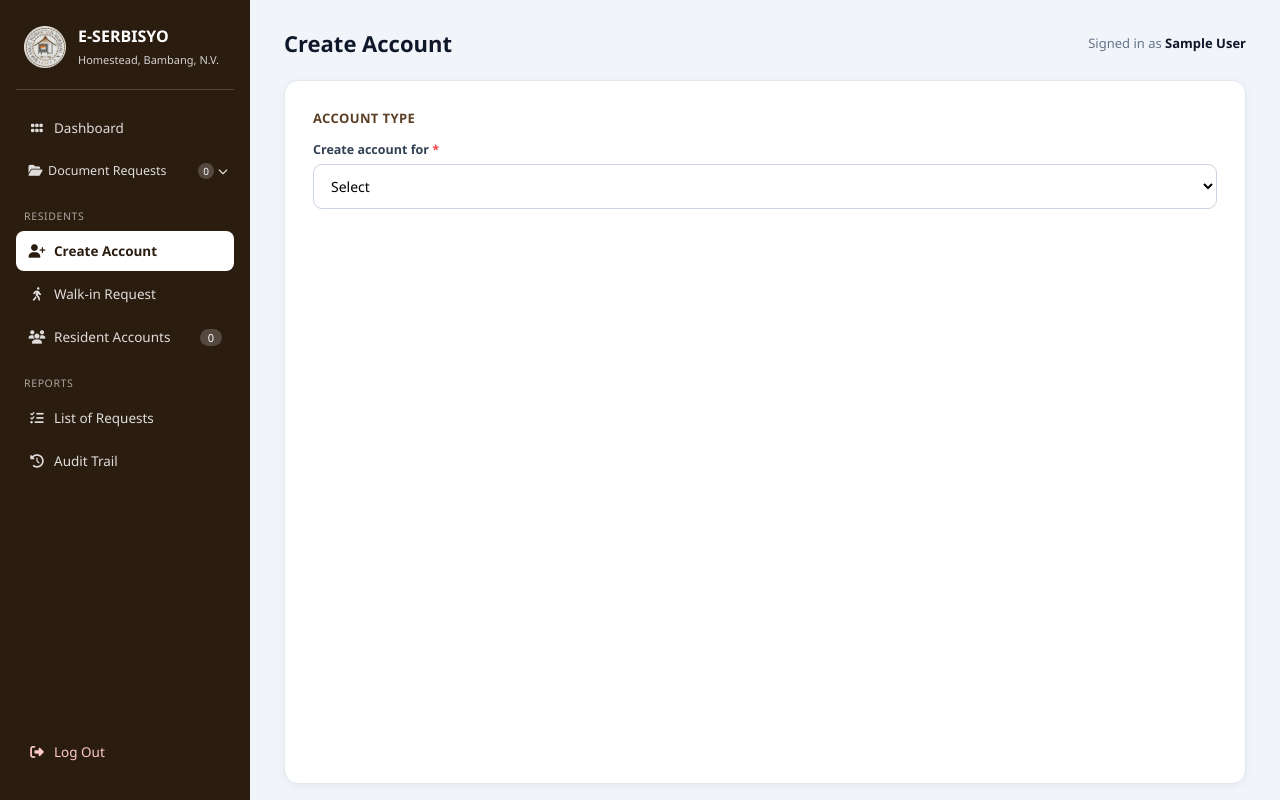
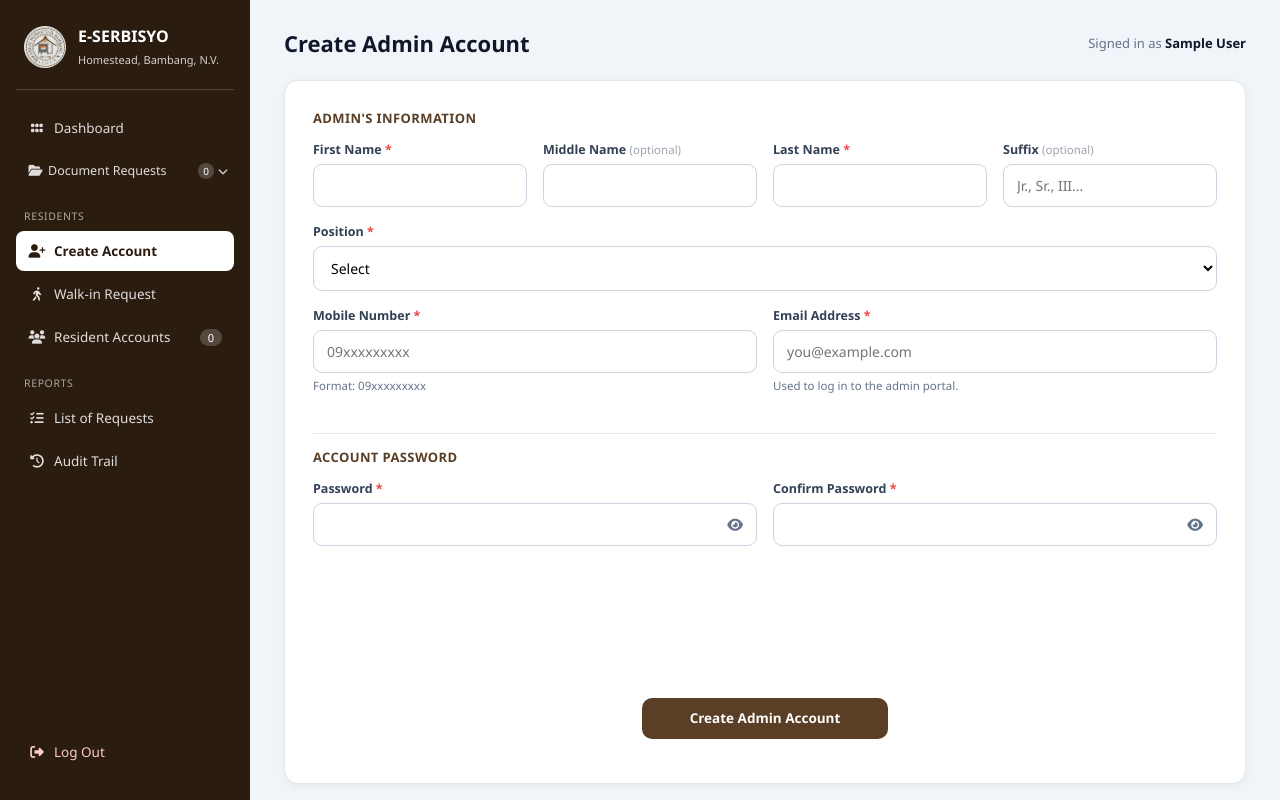
Before and after one commit to jasonabrias1/my_app2, a Laravel app: page /admin/accounts in a window 1280 px wide. Run offline with Laravel 12, Linux system fonts and the light colour scheme; the visitor is signed in with stand-in values (Sample User, id 1); data that the repository does not hold is empty.

Commit message:
edited the creat account

```diff
--- a/public/script/admin_create_account.js
+++ b/public/script/admin_create_account.js
@@ -1,6 +1,5 @@
-function openCreateAccountModal(name, type) {
-    document.getElementById('createdAccountName').textContent = name;
-    document.getElementById('createdAccountTypeLabel').textContent = type === 'admin' ? 'Admin' : 'Resident';
+function openCreateAccountModal(name) {
+    document.getElementById('createdAdminName').textContent = name;
     document.getElementById('createStepSuccess').style.display = 'block';
     document.getElementById('createStepAgain').style.display = 'none';
     document.getElementById('createAccountModal').classList.add('open');
@@ -13,12 +12,12 @@ function showCreateAnotherStep() {
 
 function closeCreateAccountModal() {
     document.getElementById('createAccountModal').classList.remove('open');
-    window.location.href = window.ADMIN_RESIDENTS_URL;
+    window.location.href = window.ADMIN_DONE_URL;
 }
 
 function resetCreateAccountForm() {
     document.getElementById('createAccountModal').classList.remove('open');
-    window.location.href = window.ADMIN_ACCOUNTS_URL;
+    window.location.href = window.ADMIN_CREATE_URL;
 }
 
 function togglePasswordVisibility(inputId, btn) {
@@ -37,36 +36,10 @@ function togglePasswordVisibility(inputId, btn) {
     }
 }
 
-// Show only the fields for the selected account type.
-// Hidden sections are disabled so they are not validated or submitted.
-function applyAccountType() {
-    var type = document.getElementById('accountType').value;
-    var fields = document.getElementById('formFields');
-
-    fields.style.display = type ? 'block' : 'none';
-    document.getElementById('actionInput').value = type === 'admin' ? 'create_admin' : 'create_resident';
-    document.getElementById('infoTitle').textContent =
-        type === 'admin' ? "Admin's Information" : "Resident's Information";
-    document.getElementById('emailHint').textContent =
-        type === 'admin' ? 'Used to log in to the admin portal.' : 'Used to log in to the resident portal.';
-    document.getElementById('submitBtn').textContent =
-        type === 'admin' ? 'Create Admin Account' : 'Create Resident Account';
-
-    document.querySelectorAll('.type-section').forEach(function (section) {
-        var active = section.dataset.type === type;
-        section.classList.toggle('active', active);
-        section.querySelectorAll('input, select, textarea').forEach(function (el) {
-            el.disabled = !active;
-        });
-    });
-}
-
 document.addEventListener('DOMContentLoaded', function () {
-    var select = document.getElementById('accountType');
-    select.addEventListener('change', applyAccountType);
-    applyAccountType();
-
-    document.getElementById('createAccountForm').addEventListener('submit', function (e) {
+    var form = document.querySelector('form');
+    if (form) {
+        form.addEventListener('submit', function (e) {
             var pw = document.getElementById('passwordInput').value;
             var cpw = document.getElementById('confirmPasswordInput').value;
             if (pw !== cpw) {
@@ -74,8 +47,9 @@ document.addEventListener('DOMContentLoaded', function () {
                 alert('Passwords do not match.');
             }
         });
+    }
 
-    if (typeof CREATED_ACCOUNT_NAME !== 'undefined') {
-        openCreateAccountModal(CREATED_ACCOUNT_NAME, CREATED_ACCOUNT_TYPE);
+    if (typeof CREATED_ADMIN_NAME !== 'undefined') {
+        openCreateAccountModal(CREATED_ADMIN_NAME);
     }
 });
--- a/resources/views/admin/create-account.blade.php
+++ b/resources/views/admin/create-account.blade.php
@@ -3,7 +3,7 @@
 <head>
     <meta charset="UTF-8">
     <meta name="viewport" content="width=device-width, initial-scale=1.0">
-    <title>Create Account - E-Serbisyo</title>
+    <title>Create Admin Account - E-Serbisyo</title>
     <link rel="stylesheet" href="https://cdnjs.cloudflare.com/ajax/libs/font-awesome/6.5.1/css/all.min.css">
     <link rel="stylesheet" href="{{ asset('stylesheet/admin_dashboard.css') }}">
     <link rel="stylesheet" href="{{ asset('stylesheet/admin_create_account.css') }}">
@@ -12,8 +12,6 @@
         input[type="password"]::-ms-clear {
             display: none;
         }
-        .type-section { display: none; }
-        .type-section.active { display: block; }
     </style>
 </head>
 <body>
@@ -21,7 +19,7 @@
 
     <div class="main">
         <div class="topbar">
-            <h2>Create Account</h2>
+            <h2>Create Admin Account</h2>
             <div class="who">Signed in as <b>{{ $admin_name }}</b></div>
         </div>
 
@@ -32,24 +30,11 @@
                     <ul>@foreach ($errors->all() as $error)<li>{{ $error }}</li>@endforeach</ul>
                 </div>
             @endif
-            <form method="POST" action="{{ url()->current() }}" id="createAccountForm">
+            <form method="POST" action="{{ url()->current() }}">
                 @csrf
-                <input type="hidden" name="action" id="actionInput" value="create_resident">
+                <input type="hidden" name="action" value="create_admin">
 
-                <div class="form-section-title">Account Type</div>
-                <div class="form-row">
-                    <div class="form-group">
-                        <label>Create account for <span class="req-mark">*</span></label>
-                        <select name="account_type" id="accountType" required>
-                            <option value="" {{ old('account_type') === null ? 'selected' : '' }} disabled>Select</option>
-                            <option value="resident" @selected(old('account_type') === 'resident')>Resident</option>
-                            <option value="admin" @selected(old('account_type') === 'admin')>Admin</option>
-                        </select>
-                    </div>
-                </div>
-
-                <div id="formFields" style="display:none;">
-                    <div class="form-section-title" id="infoTitle">Information</div>
+                <div class="form-section-title">Admin's Information</div>
                 <div class="form-row">
                     <div class="form-group">
                         <label>First Name <span class="req-mark">*</span></label>
@@ -69,8 +54,6 @@
                     </div>
                 </div>
 
-                    {{-- Admin only --}}
-                    <div class="type-section" data-type="admin">
                 <div class="form-row">
                     <div class="form-group">
                         <label>Position <span class="req-mark">*</span></label>
@@ -80,46 +63,6 @@
                                 <option value="{{ $position }}" @selected(old('position') === $position)>{{ $position }}</option>
                             @endforeach
                         </select>
-                            </div>
-                        </div>
-                    </div>
-
-                    {{-- Resident only --}}
-                    <div class="type-section" data-type="resident">
-                        <div class="form-row">
-                            <div class="form-group">
-                                <label>Sitio / Purok <span class="req-mark">*</span></label>
-                                <select name="address_purok" required>
-                                    <option value="" {{ old('address_purok') === null ? 'selected' : '' }} disabled>Select</option>
-                                    @foreach (['Purok 1', 'Purok 2', 'Purok 3'] as $purok)
-                                        <option value="{{ $purok }}" @selected(old('address_purok') === $purok)>{{ $purok }}</option>
-                                    @endforeach
-                                </select>
-                            </div>
-                            <div class="form-group">
-                                <label>Civil Status <span class="req-mark">*</span></label>
-                                <select name="civil_status" required>
-                                    <option value="" {{ old('civil_status') === null ? 'selected' : '' }} disabled>Select</option>
-                                    @foreach (['Single', 'Married', 'Widowed', 'Separated'] as $status)
-                                        <option value="{{ $status }}" @selected(old('civil_status') === $status)>{{ $status }}</option>
-                                    @endforeach
-                                </select>
-                            </div>
-                            <div class="form-group">
-                                <label>Nationality <span class="req-mark">*</span></label>
-                                <input type="text" name="nationality" value="{{ old('nationality', 'Filipino') }}" required>
-                            </div>
-                        </div>
-
-                        <div class="form-row">
-                            <div class="form-group">
-                                <label>Date of Birth <span class="req-mark">*</span></label>
-                                <input type="date" name="date_of_birth" value="{{ old('date_of_birth') }}" required>
-                            </div>
-                            <div class="form-group">
-                                <label>Place of Birth <span class="req-mark">*</span></label>
-                                <input type="text" name="place_of_birth" value="{{ old('place_of_birth') }}" required>
-                            </div>
                     </div>
                 </div>
 
@@ -134,7 +77,7 @@
                     <div class="form-group">
                         <label>Email Address <span class="req-mark">*</span></label>
                         <input type="email" name="email" value="{{ old('email') }}" placeholder="you@example.com" required>
-                            <small style="color:var(--muted);font-size:11.5px;" id="emailHint">Used to log in.</small>
+                        <small style="color:var(--muted);font-size:11.5px;">Used to log in to the admin portal.</small>
                     </div>
                 </div>
 
@@ -160,8 +103,7 @@
                     </div>
                 </div>
                 <div class="form-submit-row">
-                        <button type="submit" class="btn btn-centered" id="submitBtn">Create Account</button>
-                    </div>
+                    <button type="submit" class="btn btn-centered">Create Admin Account</button>
                 </div>
             </form>
         </div>
@@ -177,19 +119,18 @@
                     </div>
                     <h3 style="margin-bottom:8px;">Account Created</h3>
                     <p style="color:var(--muted);font-size:13.5px;margin-bottom:22px;">
-                        <span id="createdAccountTypeLabel">Resident</span> account for
-                        <strong id="createdAccountName"></strong> has been created successfully.
+                        Admin account for <strong id="createdAdminName"></strong> has been created successfully.
                     </p>
                     <button type="button" class="btn btn-block" onclick="showCreateAnotherStep()">OK</button>
                 </div>
                 <div id="createStepAgain" style="display:none;">
                     <div class="modal-doc-icon"
                         style="margin:0 auto 16px;background:var(--blue-bg);color:var(--primary-light);width:52px;height:52px;font-size:22px;">
-                        <i class="fas fa-user-plus"></i>
+                        <i class="fas fa-user-shield"></i>
                     </div>
-                    <h3 style="margin-bottom:8px;">Create another account?</h3>
+                    <h3 style="margin-bottom:8px;">Create another admin account?</h3>
                     <p style="color:var(--muted);font-size:13.5px;margin-bottom:22px;">
-                        You can add another account now, or head back to the dashboard.
+                        You can add another admin now, or head back to the accounts list.
                     </p>
                     <div style="display:flex;gap:10px;">
                         <button type="button" class="btn btn-view" style="flex:1;"
@@ -202,16 +143,13 @@
         </div>
     </div>
 
-    @if (session('created_account_name'))
-        <script>
-            var CREATED_ACCOUNT_NAME = @json(session('created_account_name'));
-            var CREATED_ACCOUNT_TYPE = @json(session('created_account_type', 'resident'));
-        </script>
+    @if (session('created_admin_name'))
+        <script>var CREATED_ADMIN_NAME = @json(session('created_admin_name'));</script>
     @endif
     <script>
-        window.ADMIN_RESIDENTS_URL = @json(route('admin.residents'));
-        window.ADMIN_ACCOUNTS_URL = @json(route('admin.accounts'));
+        window.ADMIN_DONE_URL = @json(route('admin.accounts'));
+        window.ADMIN_CREATE_URL = @json(url()->current());
     </script>
-    <script src="{{ asset('script/admin_create_account.js') }}"></script>
+    <script src="{{ asset('script/admin_create_admin_account.js') }}"></script>
 </body>
 </html>
```
Lines whose indentation alone changed are shown as unchanged.
